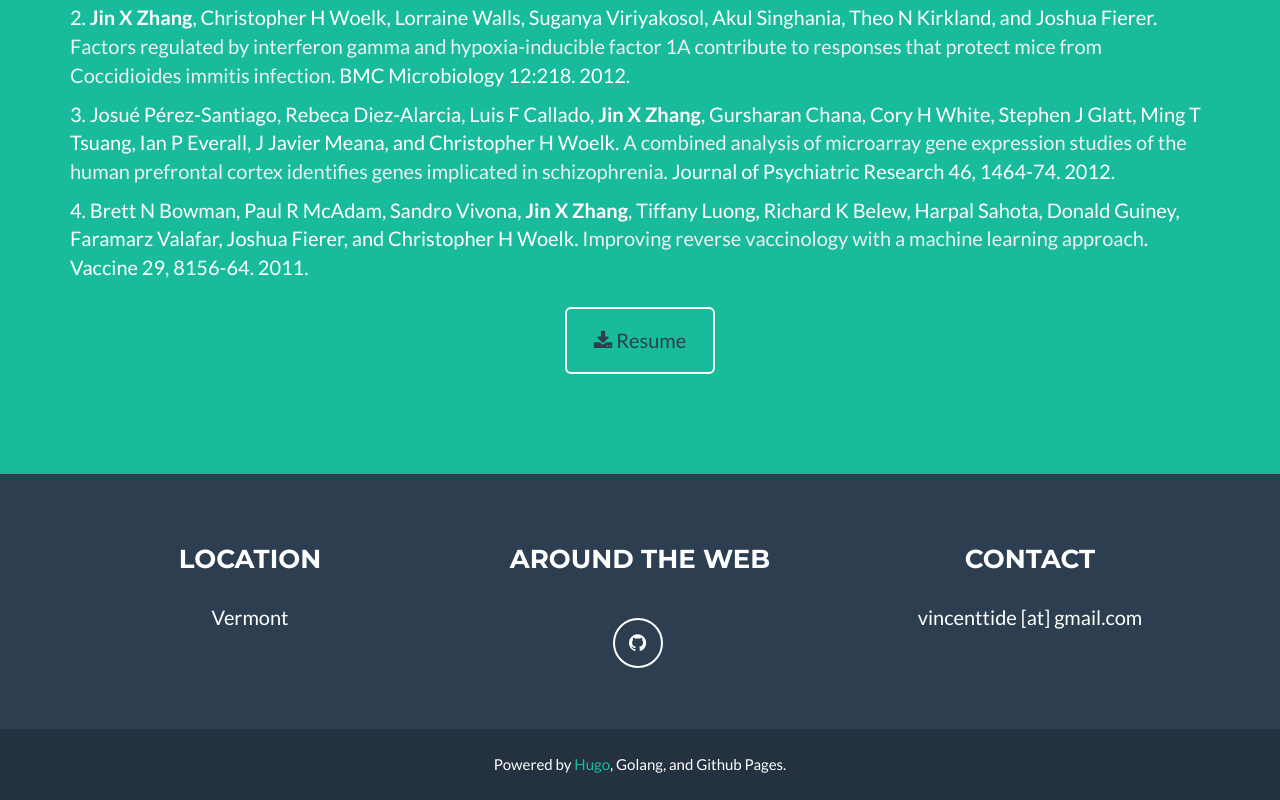
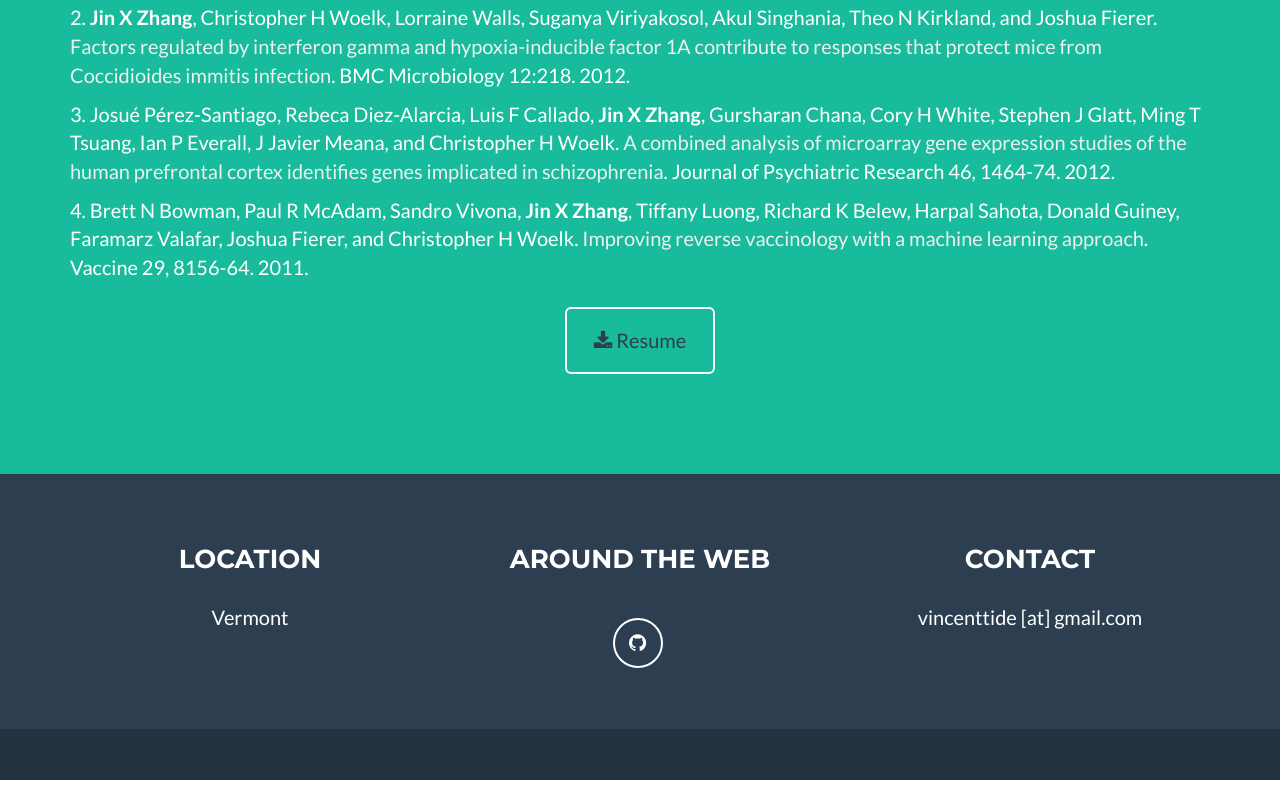
Before and after one commit to VincentTide/vincenttide.github.io, a plain HTML site: page index.html in a window 1280 px wide. Shown: the part 2360-3160 px from the top of the page. Drawn offline with nearby package versions, Linux system fonts and the light colour scheme.

Commit message:
updated footer

```diff
--- a/index.html
+++ b/index.html
@@ -224,7 +224,7 @@
         <div class="container">
             <div class="row">
                 <div class="col-lg-12">
-                    Powered by <a href="//gohugo.io">Hugo</a>, Golang, and Github Pages.
+
                 </div>
             </div>
         </div>
```
